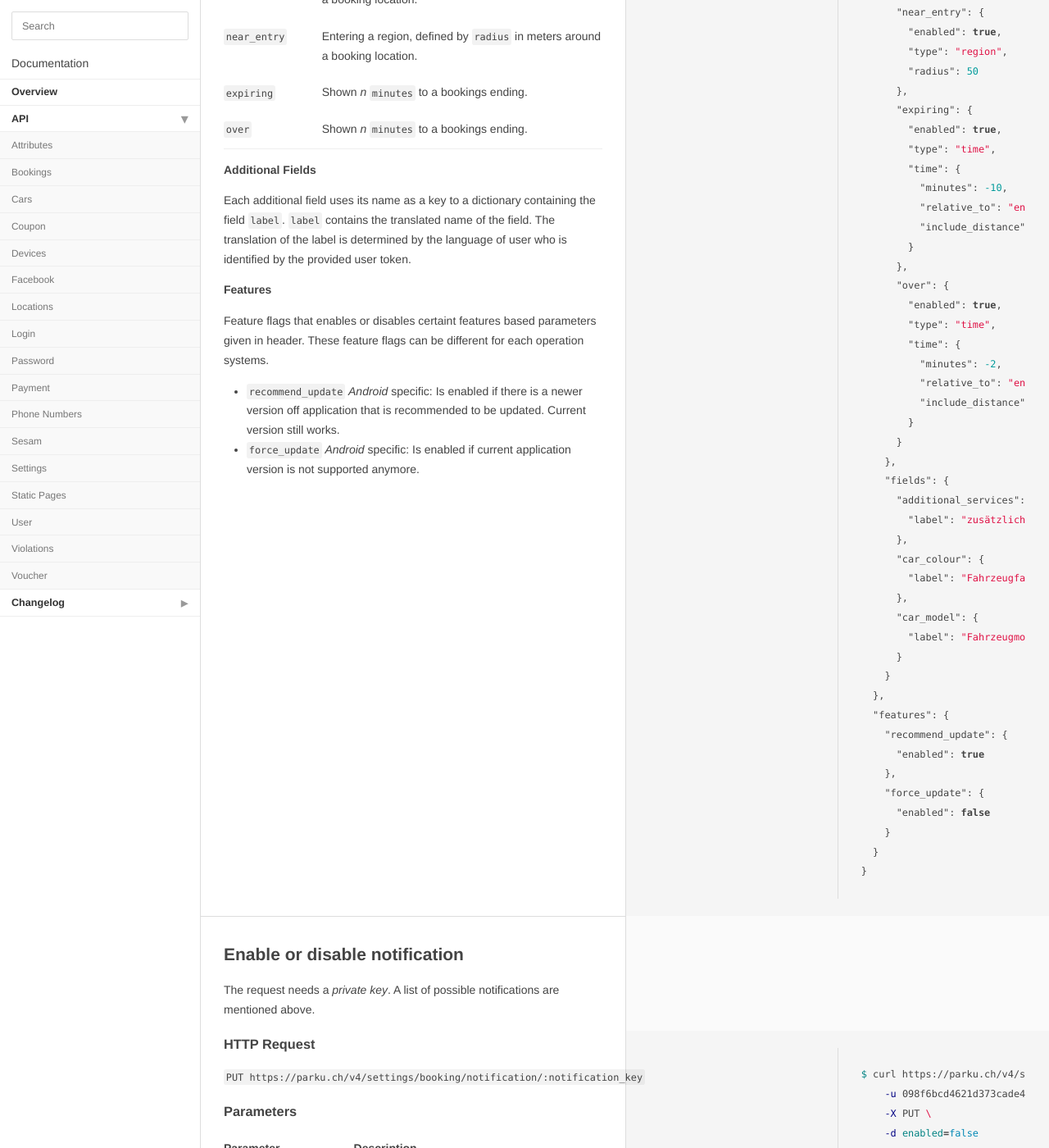
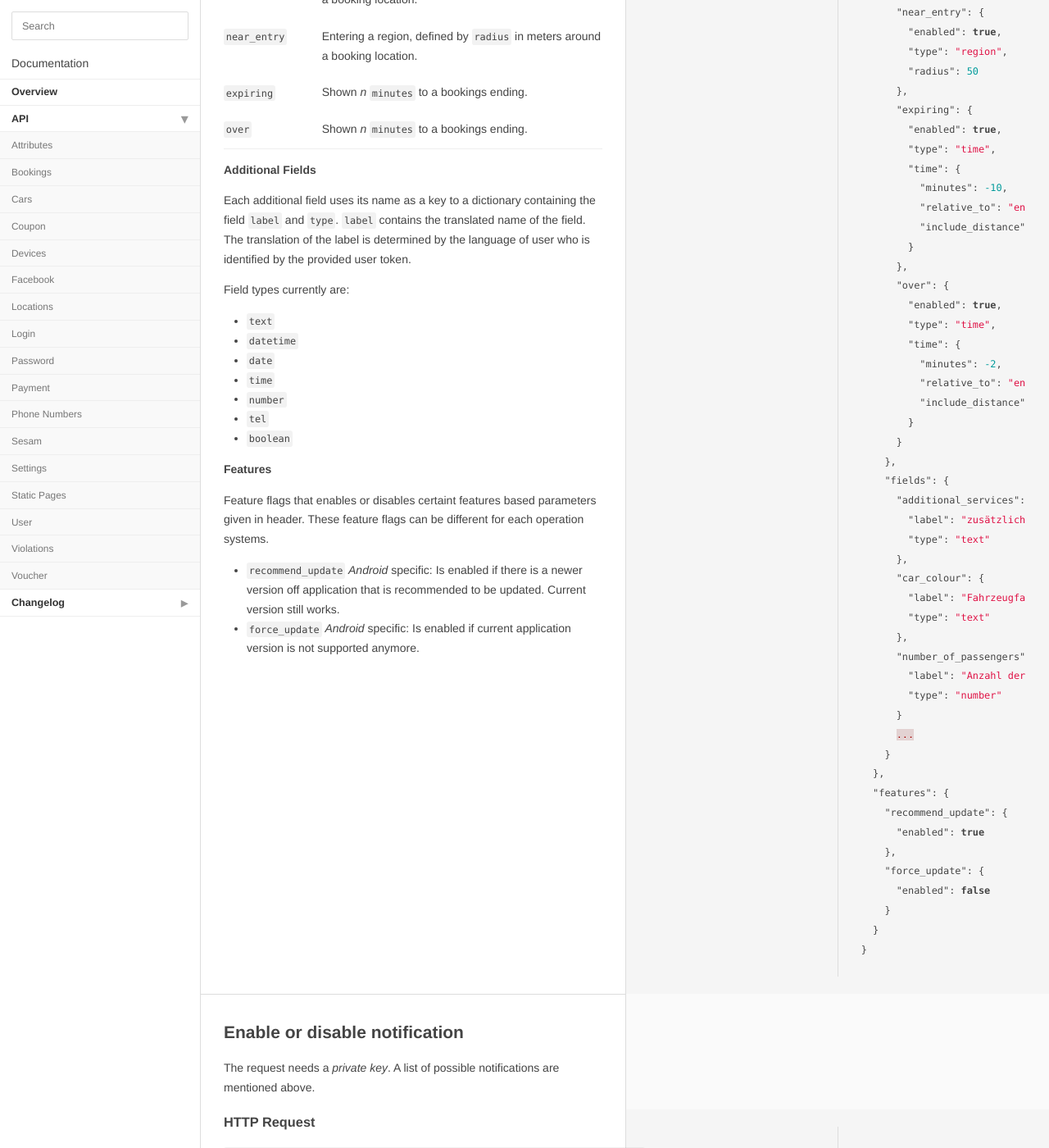
Before and after one commit to parku/docs, a Jekyll site: the page built from api/settings.md, in a window 1280 px wide and 1400 px high, scrolled down 1633 px. Shown: the whole window at 82% size. Built offline with Jekyll 4.4.1, drawn with Linux system fonts in a browser that asks for light colours; Markdown is read by kramdown in place of the engine named in the settings.

```diff
--- a/api/settings.md
+++ b/api/settings.md
@@ -90,14 +90,18 @@
     },
     "fields": {
       "additional_services": {
-        "label": "zusätzliche Dienste"
+        "label": "zusätzliche Dienste",
+        "type": "text"
       },
       "car_colour": {
-        "label": "Fahrzeugfarbe"
+        "label": "Fahrzeugfarbe",
+        "type": "text"
       },
-      "car_model": {
-        "label": "Fahrzeugmodell"
+      "number_of_passengers": {
+        "label": "Anzahl der Passagiere",
+        "type": "number"
       }
+      ...
     }
   },
   "features": {
@@ -166,9 +170,19 @@
 
 #### Additional Fields
 
-Each additional field uses its name as a key to a dictionary containing the field `label`.
+Each additional field uses its name as a key to a dictionary containing the field `label` and `type`.
 `label` contains the translated name of the field.
 The translation of the label is determined by the language of user who is identified by the provided user token.
+
+Field types currently are:
+
+* `text`
+* `datetime`
+* `date`
+* `time`
+* `number`
+* `tel`
+* `boolean`
 
 #### Features
 
```
Also changed, not shown: api/bookings.md (+25 -10 lines), api/locations.md (+2 -1 lines), changelog.md.
